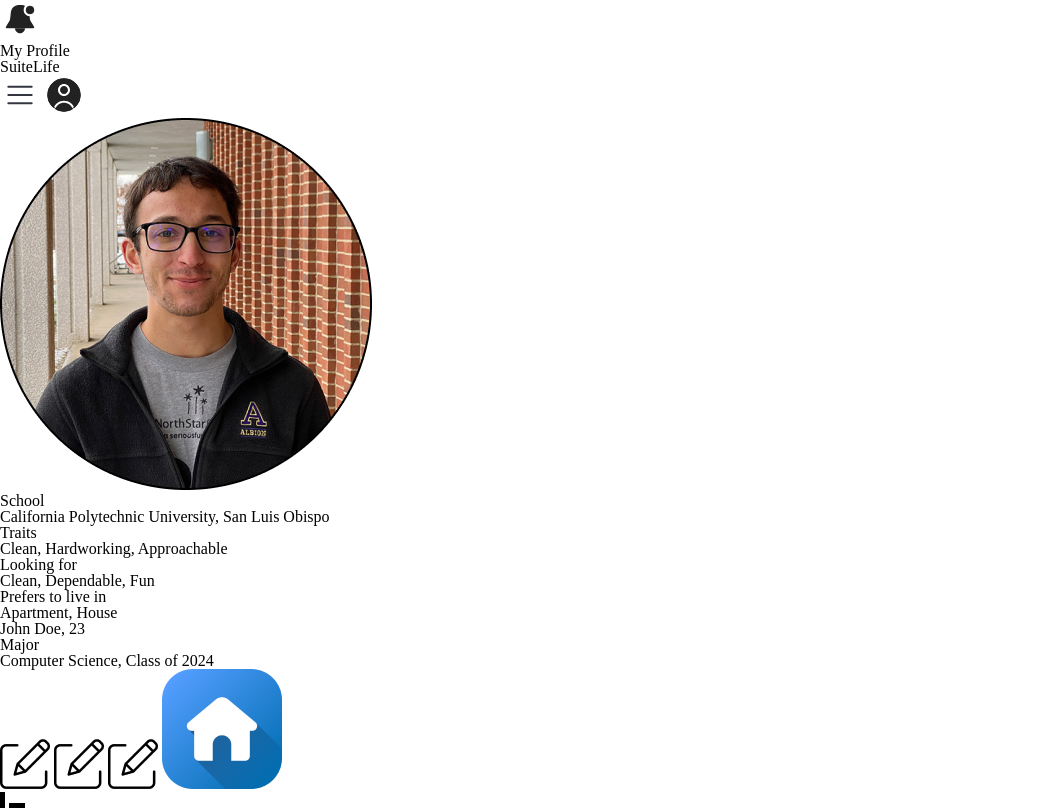
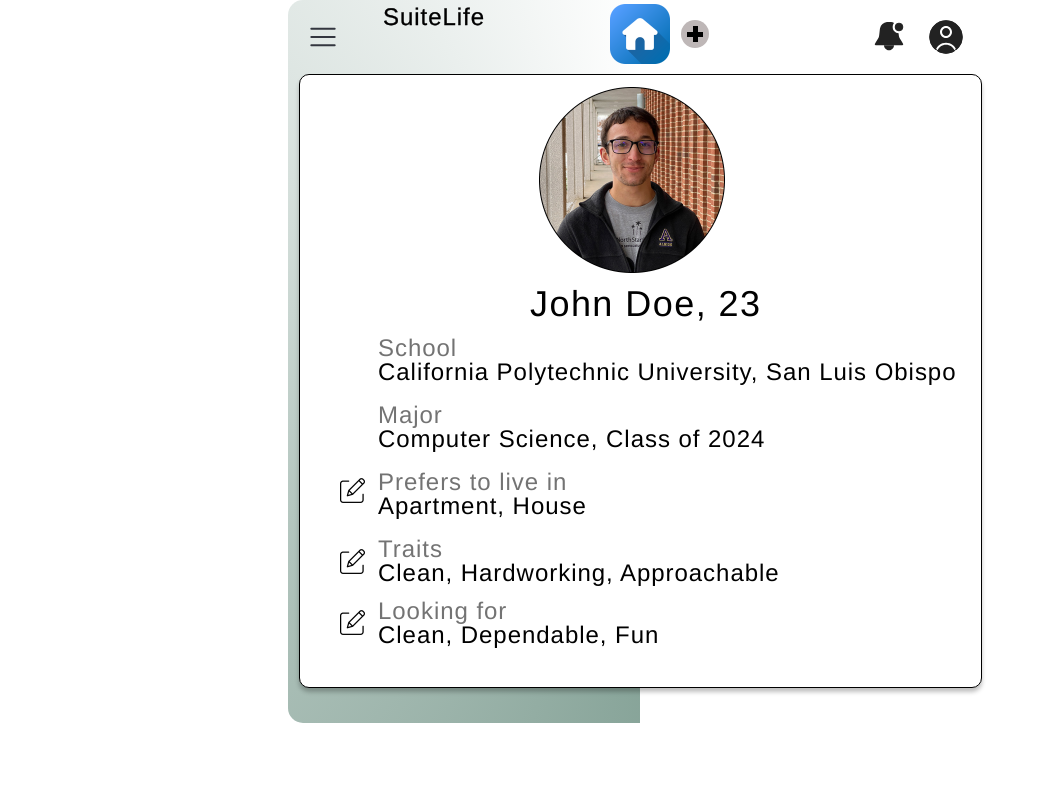
Before and after one commit to ssponsler/CSC484_SuiteLife, a plain HTML site: page profile/index.html in a window 1280 px wide. Shown: the whole page, without its empty margins (0-1047 px from the left). Drawn offline with nearby package versions, Linux system fonts and the light colour scheme; files that its build step writes are made by us from their sources; a web font is replaced by a local one.

Commit message:
Add files via upload

```diff
--- a/profile/index.html
+++ b/profile/index.html
@@ -35,7 +35,10 @@
           <img class="edit" src="img/edit-3.png" />
           <img class="img" src="img/edit-3.png" />
           <img class="edit-2" src="img/edit-3.png" />
-          <img class="home-button" src="img/home-button-3.png" />
+          <a href="../index.html">
+            <img class="home-button" src="img/home-button-3.png" />
+          </a>
+
           <div class="group">
             <div class="overlap-group-wrapper">
               <div class="overlap-group-2">
--- /dev/null
+++ b/profile/style.css
@@ -0,0 +1,328 @@
+.PROFILE {
+  background-color: transparent;
+  display: flex;
+  flex-direction: row;
+  justify-content: center;
+  width: 100%;
+}
+
+.PROFILE .overlap-wrapper {
+  overflow-x: hidden;
+  width: 704px;
+  height: 723px;
+}
+
+.PROFILE .overlap {
+  width: 708px;
+  position: relative;
+  height: 723px;
+}
+
+.PROFILE .MY-MATCHES {
+  position: absolute;
+  width: 708px;
+  height: 723px;
+  top: 0;
+  left: 0;
+}
+
+.PROFILE .overlap-group {
+  width: 704px;
+  border-radius: 15px;
+  background: conic-gradient(from 180deg at 50% 50%, rgba(18, 75, 53, 0.5) 0.05deg, rgb(255, 255, 255) 180.15deg);
+  position: relative;
+  height: 723px;
+}
+
+.PROFILE .bell-pin-fill {
+  position: absolute;
+  width: 40px;
+  height: 40px;
+  top: 17px;
+  left: 581px;
+}
+
+.PROFILE .text-wrapper {
+  position: absolute;
+  width: 171px;
+  top: 87px;
+  left: 52px;
+  -webkit-text-stroke: 0.3px #000000;
+  font-family: "Mallanna", Helvetica;
+  font-weight: 400;
+  color: #000000;
+  font-size: 36px;
+  letter-spacing: 1.44px;
+  line-height: 36px;
+  white-space: nowrap;
+}
+
+.PROFILE .div {
+  position: absolute;
+  width: 144px;
+  top: 5px;
+  left: 95px;
+  -webkit-text-stroke: 0.3px #000000;
+  font-family: "Mallanna", Helvetica;
+  font-weight: 400;
+  color: #000000;
+  font-size: 24px;
+  letter-spacing: 0.96px;
+  line-height: 24px;
+}
+
+.PROFILE .menu {
+  position: absolute;
+  width: 40px;
+  height: 40px;
+  top: 17px;
+  left: 15px;
+}
+
+.PROFILE .user-circle {
+  position: absolute;
+  width: 40px;
+  height: 40px;
+  top: 17px;
+  left: 638px;
+}
+
+.PROFILE .rectangle {
+  position: absolute;
+  width: 683px;
+  height: 614px;
+  top: 74px;
+  left: 11px;
+  background-color: #ffffff;
+  border-radius: 10px;
+  border: 1px solid;
+  border-color: #000000;
+  box-shadow: 0px 4px 4px #00000040;
+}
+
+.PROFILE .ellipse {
+  position: absolute;
+  width: 186px;
+  height: 186px;
+  top: 87px;
+  left: 251px;
+  object-fit: cover;
+}
+
+.PROFILE .text-wrapper-2 {
+  position: absolute;
+  top: 336px;
+  left: 90px;
+  font-family: "Mallanna", Helvetica;
+  font-weight: 400;
+  color: #0000008c;
+  font-size: 24px;
+  letter-spacing: 0.96px;
+  line-height: 24px;
+  white-space: nowrap;
+}
+
+.PROFILE .p {
+  position: absolute;
+  top: 360px;
+  left: 90px;
+  font-family: "Mallanna", Helvetica;
+  font-weight: 400;
+  color: #000000;
+  font-size: 24px;
+  letter-spacing: 0.96px;
+  line-height: 24px;
+  white-space: nowrap;
+}
+
+.PROFILE .text-wrapper-3 {
+  position: absolute;
+  top: 537px;
+  left: 90px;
+  font-family: "Mallanna", Helvetica;
+  font-weight: 400;
+  color: #0000008c;
+  font-size: 24px;
+  letter-spacing: 0.96px;
+  line-height: 24px;
+  white-space: nowrap;
+}
+
+.PROFILE .text-wrapper-4 {
+  position: absolute;
+  top: 561px;
+  left: 90px;
+  font-family: "Mallanna", Helvetica;
+  font-weight: 400;
+  color: #000000;
+  font-size: 24px;
+  letter-spacing: 0.96px;
+  line-height: 24px;
+  white-space: nowrap;
+}
+
+.PROFILE .text-wrapper-5 {
+  position: absolute;
+  top: 599px;
+  left: 90px;
+  font-family: "Mallanna", Helvetica;
+  font-weight: 400;
+  color: #0000008c;
+  font-size: 24px;
+  letter-spacing: 0.96px;
+  line-height: 24px;
+  white-space: nowrap;
+}
+
+.PROFILE .text-wrapper-6 {
+  position: absolute;
+  top: 623px;
+  left: 90px;
+  font-family: "Mallanna", Helvetica;
+  font-weight: 400;
+  color: #000000;
+  font-size: 24px;
+  letter-spacing: 0.96px;
+  line-height: 24px;
+  white-space: nowrap;
+}
+
+.PROFILE .text-wrapper-7 {
+  position: absolute;
+  top: 470px;
+  left: 90px;
+  font-family: "Mallanna", Helvetica;
+  font-weight: 400;
+  color: #0000008c;
+  font-size: 24px;
+  letter-spacing: 0.96px;
+  line-height: 24px;
+  white-space: nowrap;
+}
+
+.PROFILE .text-wrapper-8 {
+  position: absolute;
+  top: 494px;
+  left: 90px;
+  font-family: "Mallanna", Helvetica;
+  font-weight: 400;
+  color: #000000;
+  font-size: 24px;
+  letter-spacing: 0.96px;
+  line-height: 24px;
+  white-space: nowrap;
+}
+
+.PROFILE .text-wrapper-9 {
+  top: 286px;
+  left: 242px;
+  color: #000000;
+  font-size: 36px;
+  letter-spacing: 1.44px;
+  line-height: 36px;
+  position: absolute;
+  font-family: "Mallanna", Helvetica;
+  font-weight: 400;
+  white-space: nowrap;
+}
+
+.PROFILE .text-wrapper-10 {
+  top: 403px;
+  left: 90px;
+  color: #0000008c;
+  font-size: 24px;
+  letter-spacing: 0.96px;
+  line-height: 24px;
+  position: absolute;
+  font-family: "Mallanna", Helvetica;
+  font-weight: 400;
+  white-space: nowrap;
+}
+
+.PROFILE .text-wrapper-11 {
+  position: absolute;
+  width: 548px;
+  top: 427px;
+  left: 90px;
+  font-family: "Mallanna", Helvetica;
+  font-weight: 400;
+  color: #000000;
+  font-size: 24px;
+  letter-spacing: 0.96px;
+  line-height: 24px;
+}
+
+.PROFILE .edit {
+  top: 478px;
+  position: absolute;
+  width: 25px;
+  height: 25px;
+  left: 52px;
+  object-fit: cover;
+}
+
+.PROFILE .img {
+  top: 549px;
+  position: absolute;
+  width: 25px;
+  height: 25px;
+  left: 52px;
+  object-fit: cover;
+}
+
+.PROFILE .edit-2 {
+  top: 610px;
+  position: absolute;
+  width: 25px;
+  height: 25px;
+  left: 52px;
+  object-fit: cover;
+}
+
+.PROFILE .home-button {
+  position: absolute;
+  width: 60px;
+  height: 60px;
+  top: 4px;
+  left: 322px;
+  object-fit: cover;
+}
+
+.PROFILE .group {
+  position: absolute;
+  width: 28px;
+  height: 28px;
+  top: 20px;
+  left: 393px;
+  background-color: #beb7b7;
+  border-radius: 28px;
+}
+
+.PROFILE .overlap-group-wrapper {
+  position: relative;
+  width: 16px;
+  height: 16px;
+  top: 6px;
+  left: 6px;
+}
+
+.PROFILE .overlap-group-2 {
+  position: relative;
+  height: 16px;
+}
+
+.PROFILE .line {
+  position: absolute;
+  width: 5px;
+  height: 16px;
+  top: 0;
+  left: 6px;
+}
+
+.PROFILE .line-2 {
+  position: absolute;
+  width: 16px;
+  height: 5px;
+  top: 6px;
+  left: 0;
+}
```
